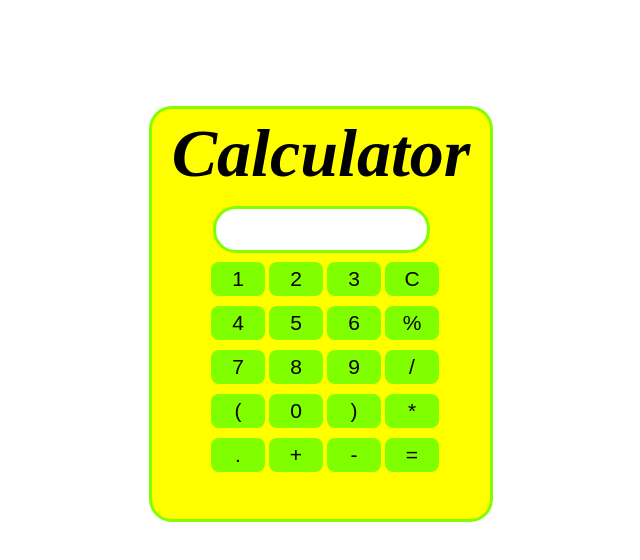
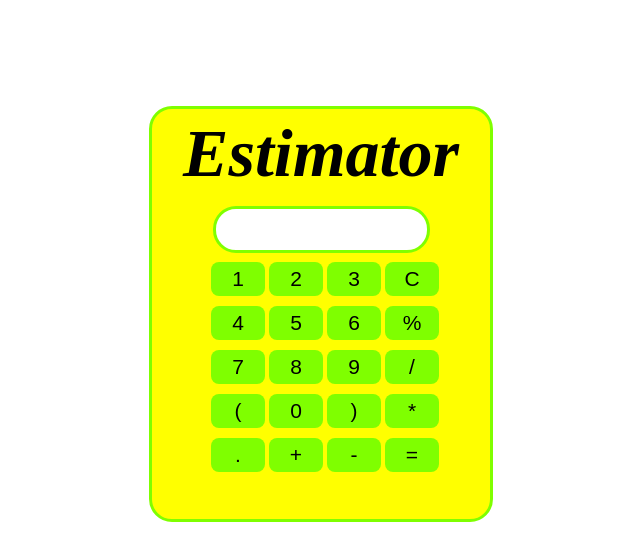
Before and after one commit to prasadk0/calculator.github.io, a plain HTML site: page index.html in a window 1280 px wide. Shown: the whole page, without its empty margins (319-959 px from the left). Drawn offline with Linux system fonts and the light colour scheme.

Commit message:
Update index.html

```diff
--- a/index.html
+++ b/index.html
@@ -12,7 +12,7 @@
 </head>
 <body>
     <div class="container">
-        <h1>Calculator</h1>
+        <h1>Estimator</h1>
 
         <div class="calculator">
             <input type="text" id="inp">
```
